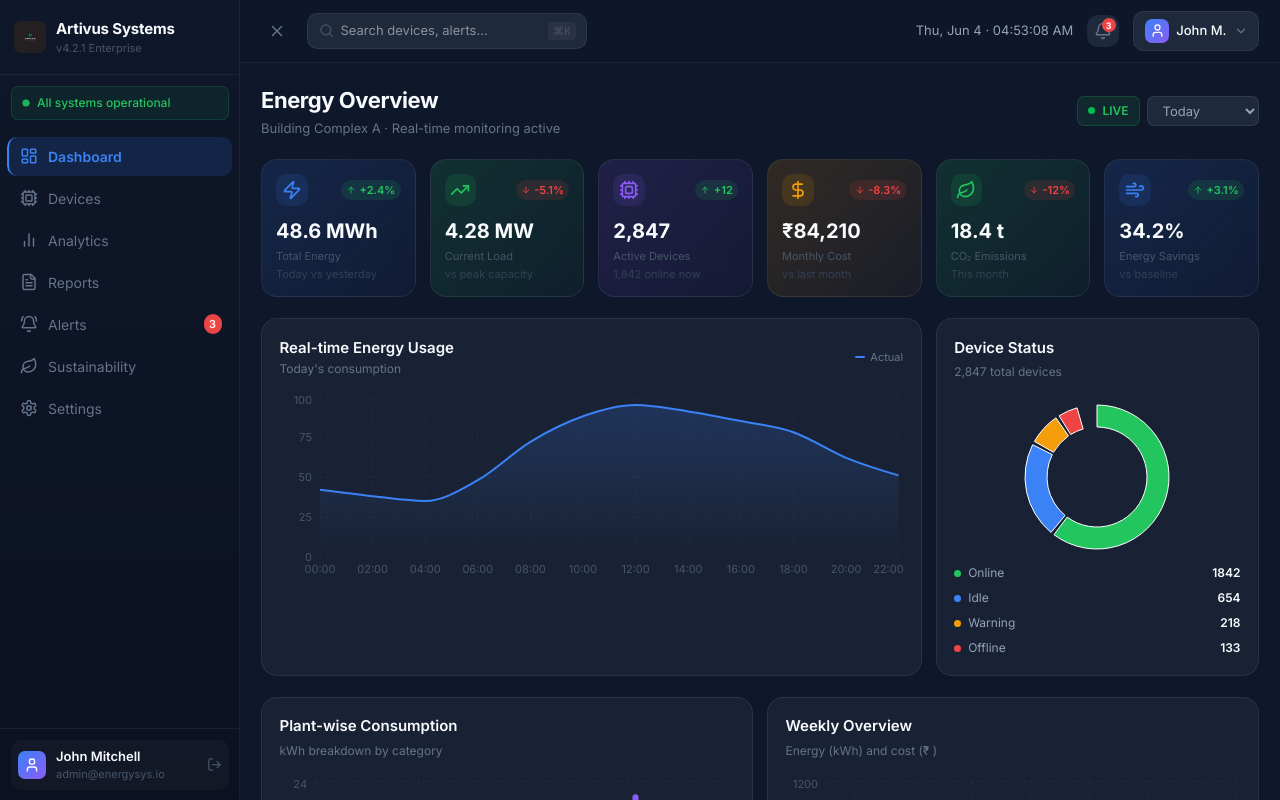
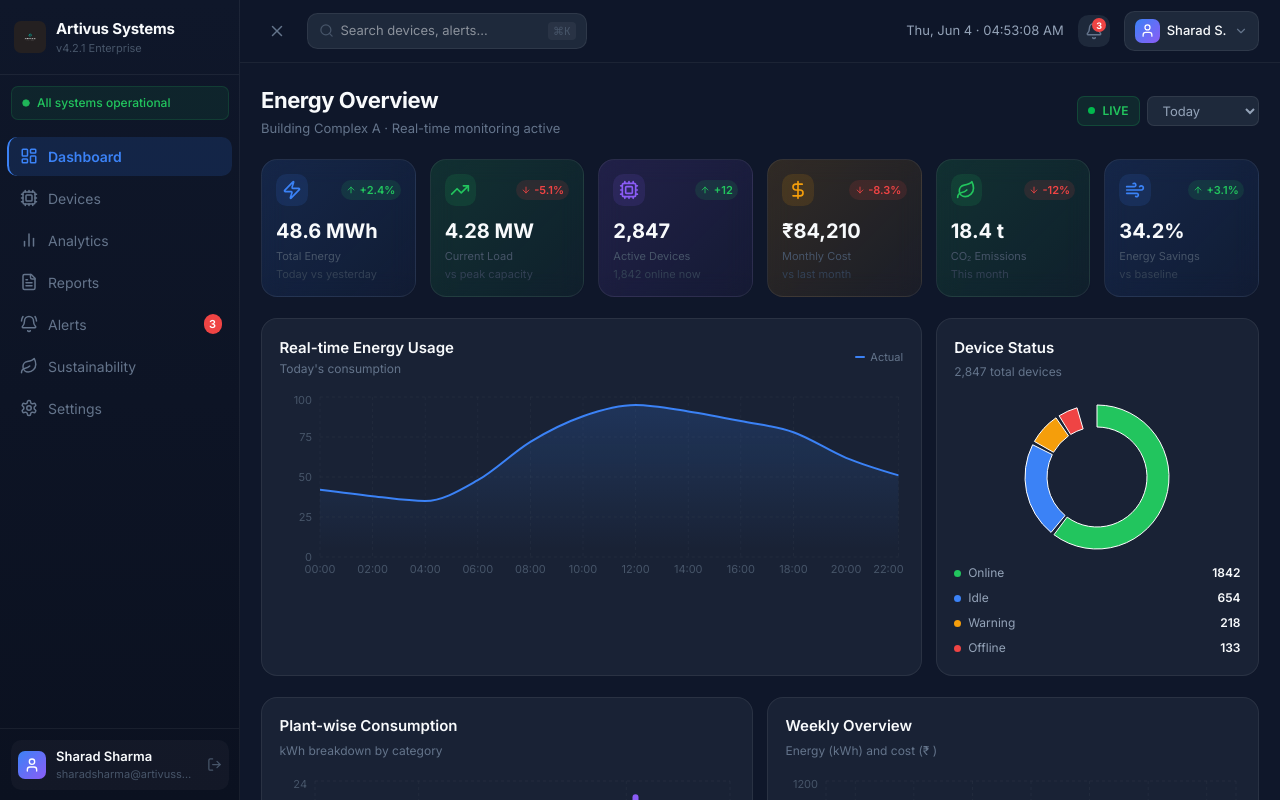
Before and after one commit to MrHeisenberg10/artivussystemsenergymonitoring, a React (Vite) app: page / in a window 1280 px wide. Both pictures are taken after a click on the button "Sign in to dashboard". Built offline with nearby package versions, Linux system fonts and the light colour scheme.

Commit message:
Update default user to Sharad Sharma

```diff
--- a/src/app/components/Layout.tsx
+++ b/src/app/components/Layout.tsx
@@ -126,8 +126,8 @@ export function Layout({ children, activePage, onNavigate, onLogout }: LayoutPro
                 <User size={16} color="#fff" />
               </div>
               <div className="flex-1 min-w-0">
-                <div style={{ color: "#F8FAFC", fontSize: 13, fontWeight: 600 }}>John Mitchell</div>
-                <div style={{ color: "#475569", fontSize: 11, overflow: "hidden", textOverflow: "ellipsis", whiteSpace: "nowrap" }}>admin@energysys.io</div>
+                <div style={{ color: "#F8FAFC", fontSize: 13, fontWeight: 600 }}>Sharad Sharma</div>
+                <div style={{ color: "#475569", fontSize: 11, overflow: "hidden", textOverflow: "ellipsis", whiteSpace: "nowrap" }}>sharadsharma@artivussystems.com</div>
               </div>
               <button onClick={onLogout} style={{ color: "#475569" }}>
                 <LogOut size={15} />
@@ -187,7 +187,7 @@ export function Layout({ children, activePage, onNavigate, onLogout }: LayoutPro
             <div className="w-7 h-7 rounded-lg flex items-center justify-center" style={{ background: "linear-gradient(135deg, #3B82F6, #8B5CF6)" }}>
               <User size={15} color="#fff" />
             </div>
-            <span style={{ color: "#F8FAFC", fontSize: 13, fontWeight: 500 }}>John M.</span>
+            <span style={{ color: "#F8FAFC", fontSize: 13, fontWeight: 500 }}>Sharad S.</span>
             <ChevronDown size={14} color="#64748B" />
           </button>
         </header>
--- a/src/app/components/Login.tsx
+++ b/src/app/components/Login.tsx
@@ -6,7 +6,7 @@ interface LoginProps {
 }
 
 export function Login({ onLogin }: LoginProps) {
-  const [email, setEmail] = useState("admin@energysys.io");
+  const [email, setEmail] = useState("sharadsharma@artivussystems.com");
   const [password, setPassword] = useState("••••••••");
   const [showPassword, setShowPassword] = useState(false);
   const [remember, setRemember] = useState(false);
@@ -140,7 +140,7 @@ export function Login({ onLogin }: LoginProps) {
                 }}
                 onFocus={e => e.target.style.borderColor = "#3B82F6"}
                 onBlur={e => e.target.style.borderColor = "rgba(255,255,255,0.1)"}
-                placeholder="admin@energysys.io"
+                placeholder="sharadsharma@artivussystems.com"
               />
             </div>
 
--- a/src/app/components/Settings.tsx
+++ b/src/app/components/Settings.tsx
@@ -37,8 +37,8 @@ export function Settings() {
           </div>
           <div className="flex flex-col gap-4">
             {[
-              { label: "Full Name", value: "John Mitchell" },
-              { label: "Email", value: "admin@energysys.io" },
+              { label: "Full Name", value: "Sharad Sharma" },
+              { label: "Email", value: "sharadsharma@artivussystems.com" },
               { label: "Role", value: "System Administrator" },
               { label: "Organization", value: "Building Complex A Management" },
             ].map(f => (
```
